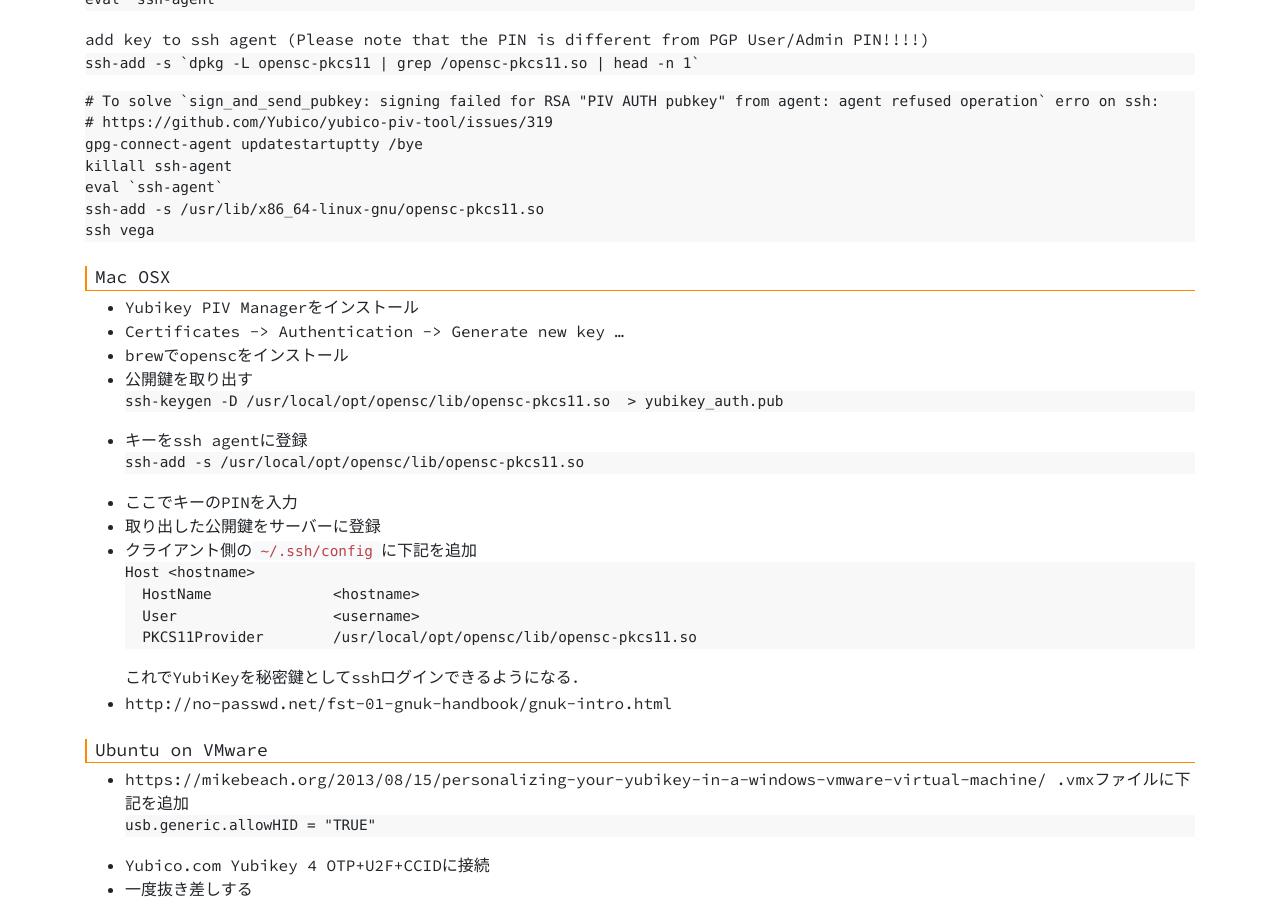
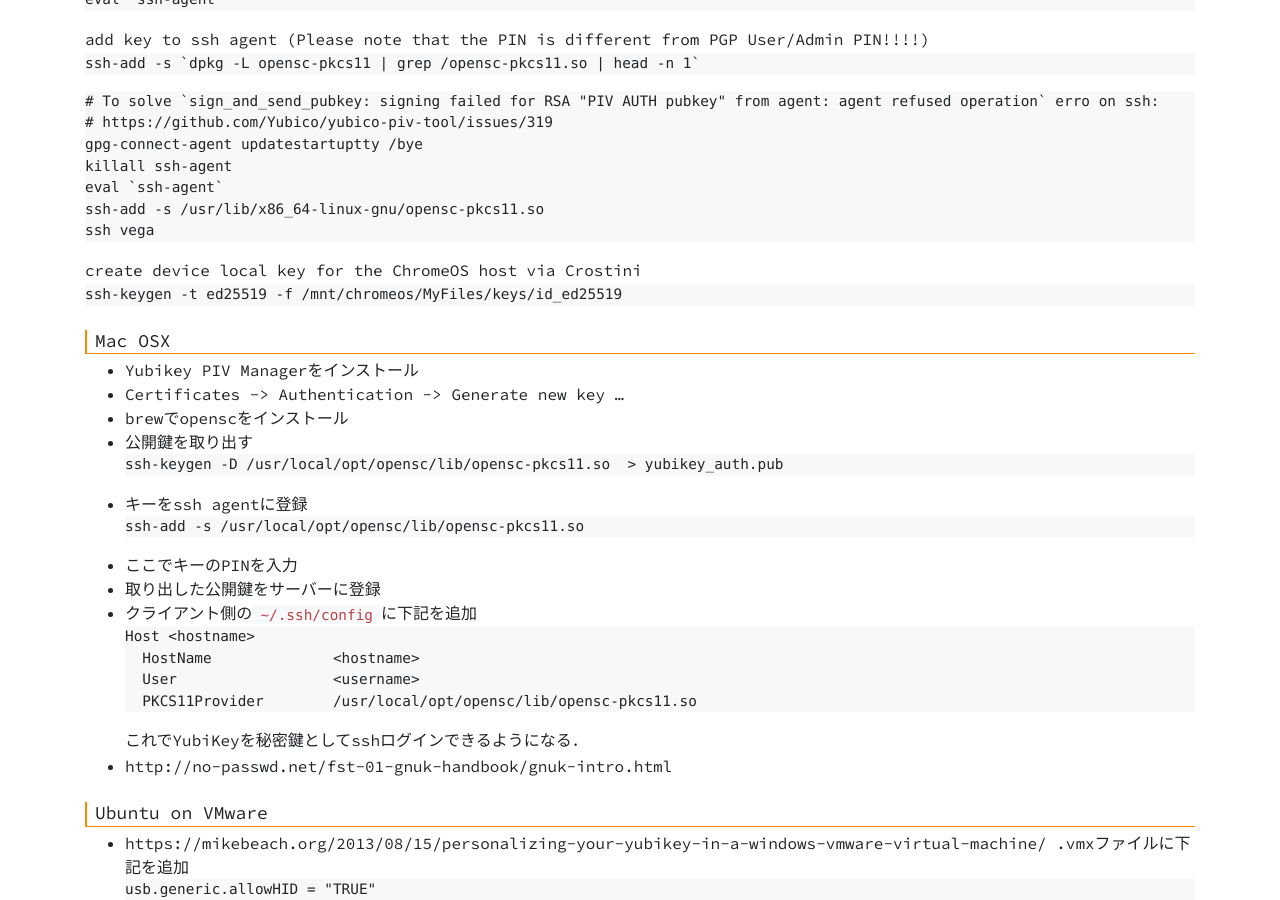
Before and after one commit to hikalium/hikalium.com, a Jekyll site: the page built from pages/note/yubikey.md, in a window 1280 px wide and 900 px high, scrolled down 813 px. Built offline with Jekyll 4.4.1, drawn with Linux system fonts in a browser that asks for light colours; our own code applies the rules of GitHub Pages for plain Markdown files.

Commit message:
Update yubikey.md

````diff
--- a/pages/note/yubikey.md
+++ b/pages/note/yubikey.md
@@ -57,6 +57,11 @@ killall ssh-agent
 eval `ssh-agent`
 ssh-add -s /usr/lib/x86_64-linux-gnu/opensc-pkcs11.so
 ssh vega
+```
+
+create device local key for the ChromeOS host via Crostini
+```
+ssh-keygen -t ed25519 -f /mnt/chromeos/MyFiles/keys/id_ed25519
 ```
 
 
````
